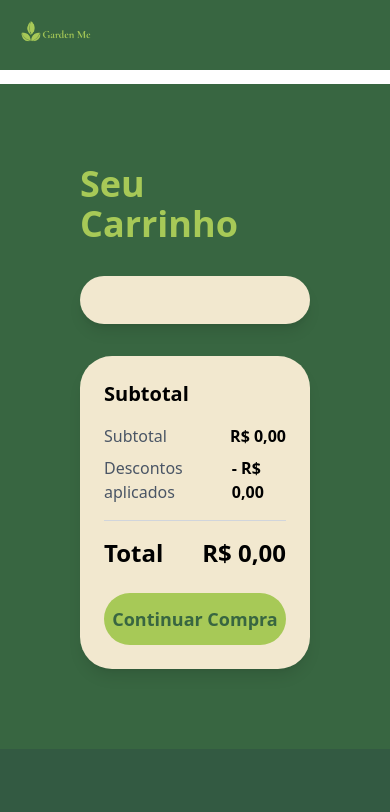
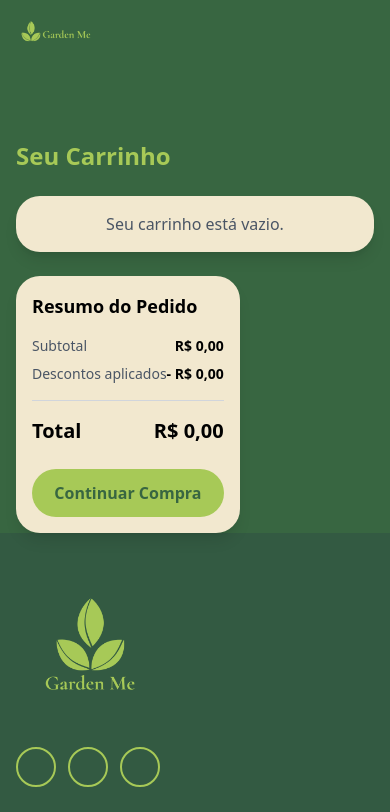
Before and after one commit to standbytheboy/gardenme, a React (Vite) app in the folder frontend/: page /carrinho in a window 390 px wide. Shown: the top 812 px of the page. Built offline with nearby package versions, Linux system fonts and the light colour scheme; some icons are missing.

Commit message:
making cart page responsive

```diff
--- a/frontend/src/components/MainPlant.tsx
+++ b/frontend/src/components/MainPlant.tsx
@@ -36,7 +36,7 @@ export const MainPlant: React.FC<MainPlantProps> = ({
   return (
     <div>
       {/* Seção Principal da Planta */}
-      <section className="bg-[#386641] p-16 flex flex-col lg:flex-row justify-between items-center gap-8 w-screen mt-20">
+      <section className="bg-[#386641] p-16 flex flex-col lg:flex-row justify-between items-center gap-8 w-screen mt-10">
         {/* Lado Esquerdo - Detalhes da Planta */}
         <div className="flex-1 text-center lg:text-left max-w-min">
           <h1 className="text-4xl font-bold mb-2 text-[#A7C957] w-min-[10rem]">
--- a/frontend/src/components/Navbar.tsx
+++ b/frontend/src/components/Navbar.tsx
@@ -214,7 +214,7 @@ export const Navbar = () => {
             </div>
           ) : (
             <div className="flex flex-col gap-3 mt-4">
-              <Button onClick={() => navigate("/login")}>Login</Button>
+              <Button onClick={() => navigate("/login")}>Entrar</Button>
               <Button onClick={() => navigate("/signup")}>Cadastre-se</Button>
             </div>
           )}
--- a/frontend/src/pages/CheckoutPage.tsx
+++ b/frontend/src/pages/CheckoutPage.tsx
@@ -76,7 +76,7 @@ const CheckoutPage = () => {
   const handleConfirmPurchase = async () => {
     const token = localStorage.getItem("userToken");
     if (!token) {
-      alert("Você precisa estar logado para finalizar a compra.");
+      alert("Você precisa fazer login para finalizar a compra.");
       navigate("/login");
       setIsProcessing(false);
       return;
@@ -186,8 +186,8 @@ const CheckoutPage = () => {
   };
 
   return (
-    <div>
-      <div className="min-h-screen bg-[#386641] p-4 md:p-8 flex flex-col items-center mt-21">
+    <div className="mt-15">
+      <div className="min-h-[45rem] bg-[#386641] mt-15 px-20 md:p-20 flex flex-col items-center">
         <Navbar />
         <h1 className="w-full max-w-7xl text-4xl font-bold text-[#A7C957] mb-8 self-start">
           Finalizar Compra
--- a/frontend/src/pages/OrderSucessPage.tsx
+++ b/frontend/src/pages/OrderSucessPage.tsx
@@ -16,9 +16,9 @@ const OrderSuccessPage: React.FC<OrderSuccessPageProps> = ({
   const navigate = useNavigate();
 
   return (
-    <div className="mt-21">
+    <div>
       <Navbar></Navbar>
-      <div className="min-h-[15rem] bg-[#386641] text-center flex flex-col items-center justify-center p-8 md:p-20">
+      <div className="min-h-[45rem] bg-[#386641] mt-15 px-20 md:p-20 flex flex-col items-center">
         <h1 className="text-4xl md:text-5xl font-bold text-[#A7C957] mb-6">
           Pedido Realizado com Sucesso!
         </h1>
--- a/frontend/src/pages/ShoppingCart.tsx
+++ b/frontend/src/pages/ShoppingCart.tsx
@@ -27,14 +27,13 @@ const ShoppingCart: React.FC = () => {
     localStorage.setItem("cartItems", JSON.stringify(cartItems));
   }, [cartItems]);
 
-  // Efeito para recalcular sempre que os itens do carrinho mudarem
   useEffect(() => {
     const newSubtotal = cartItems.reduce(
       (acc, item) => acc + item.price * item.quantity,
       0
     );
     setSubtotal(newSubtotal);
-    setTotal(newSubtotal); // Simplificado, você pode adicionar a lógica de frete e desconto aqui
+    setTotal(newSubtotal);
     localStorage.setItem("cartItems", JSON.stringify(cartItems));
   }, [cartItems]);
 
@@ -47,61 +46,70 @@ const ShoppingCart: React.FC = () => {
         .filter((item) => item.quantity > 0)
     );
   };
+
   const navigate = useNavigate();
 
   return (
-    <div className="mt-21">
-      <Navbar></Navbar>
-      <div className="min-h-[12rem] bg-[#386641] p-20 md:p-20 flex flex-col items-center">
-        <h1 className="w-full max-w-7xl text-4xl font-bold text-[#A7C957] mb-8 self-start">
+    <section className="bg-[#386641] min-h-screen flex flex-col mt-15">
+      <Navbar />
+
+      <div className="flex-1 w-full max-w-7xl mx-auto mt-20 px-4 sm:px-8 md:px-12 lg:px-20">
+        <h1 className="text-2xl sm:text-3xl lg:text-4xl font-bold text-[#A7C957] mb-6 sm:mb-8">
           Seu Carrinho
         </h1>
 
-        <div className="w-full max-w-7xl flex flex-col lg:flex-row gap-8">
-          {/* Lista de Itens do Carrinho */}
-          <div className="flex-1 bg-[#F2E8CF] p-6 rounded-4xl shadow-lg">
-            {cartItems.map((item) => (
-              <CartItem
-                key={item.id}
-                {...item}
-                onQuantityChange={handleQuantityChange}
-              />
-            ))}
+        <div className="flex flex-col lg:flex-row gap-6 lg:gap-8">
+          {/* Lista de Itens */}
+          <div className="flex-1 bg-[#F2E8CF] p-4 sm:p-6 rounded-3xl shadow-lg">
+            {cartItems.length > 0 ? (
+              cartItems.map((item) => (
+                <CartItem
+                  key={item.id}
+                  {...item}
+                  onQuantityChange={handleQuantityChange}
+                />
+              ))
+            ) : (
+              <p className="text-center text-gray-600">
+                Seu carrinho está vazio.
+              </p>
+            )}
           </div>
 
-          {/* Resumo do Pedido */}
-          <div className="lg:w-96 bg-[#F2E8CF] p-6 rounded-4xl shadow-lg self-start sticky top-8">
-            <h2 className="text-xl font-semibold mb-4 text-text-dark">
-              Subtotal
+          {/* Resumo */}
+          <div className="lg:w-96 bg-[#F2E8CF] p-4 sm:p-6 rounded-3xl shadow-lg self-start sticky top-24">
+            <h2 className="text-lg sm:text-xl font-semibold mb-4 text-text-dark">
+              Resumo do Pedido
             </h2>
-            <div className="flex justify-between items-center mb-2">
+            <div className="flex justify-between items-center mb-2 text-sm sm:text-base">
               <span className="text-gray-600">Subtotal</span>
               <span className="font-semibold text-text-dark">
                 R$ {subtotal.toFixed(2).replace(".", ",")}
               </span>
             </div>
-            <div className="flex justify-between items-center mb-4">
+            <div className="flex justify-between items-center mb-4 text-sm sm:text-base">
               <span className="text-gray-600">Descontos aplicados</span>
               <span className="font-semibold text-discount-red">
                 - R$ {discountsApplied.toFixed(2).replace(".", ",")}
               </span>
             </div>
             <hr className="my-4 border-gray-300" />
-            <div className="flex justify-between items-center text-2xl font-bold mb-6 text-text-dark">
+            <div className="flex justify-between items-center text-xl sm:text-2xl font-bold mb-6 text-text-dark">
               <span>Total</span>
               <span>R$ {total.toFixed(2).replace(".", ",")}</span>
             </div>
             <button
               onClick={() => navigate("/checkout")}
-              className="w-full bg-[#A7C957] text-[#386641] py-3 rounded-full text-lg font-semibold hover:bg-opacity-90 transition duration-300 cursor-pointer"
+              className="w-full bg-[#A7C957] text-[#386641] py-3 rounded-full text-base sm:text-lg font-semibold hover:bg-opacity-90 transition duration-300 cursor-pointer"
             >
               Continuar Compra
             </button>
           </div>
         </div>
       </div>
-      <Footer></Footer>
-    </div>
+
+      <Footer />
+    </section>
   );
 };
 
```
